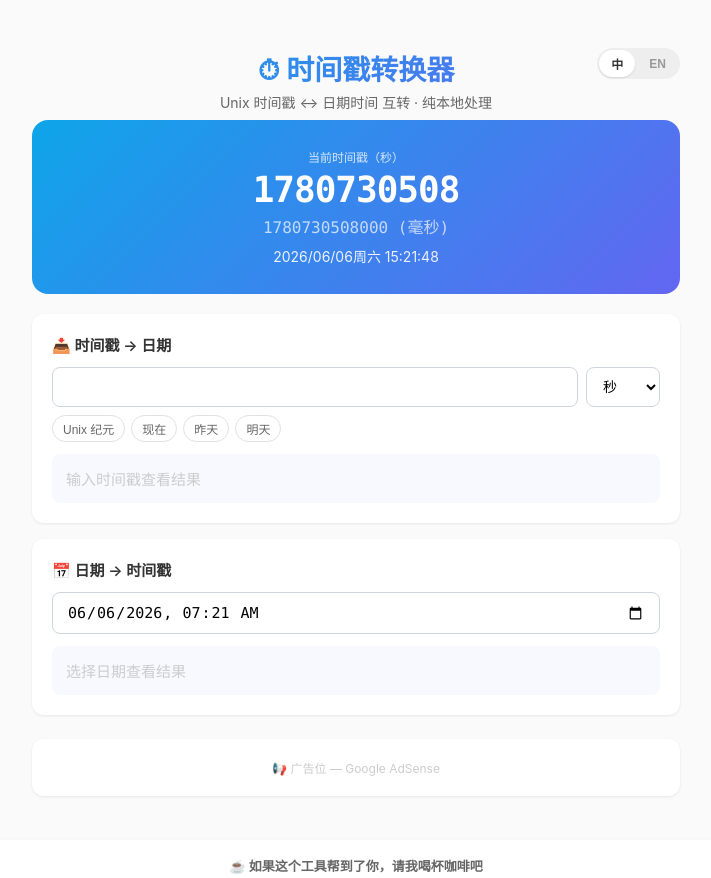
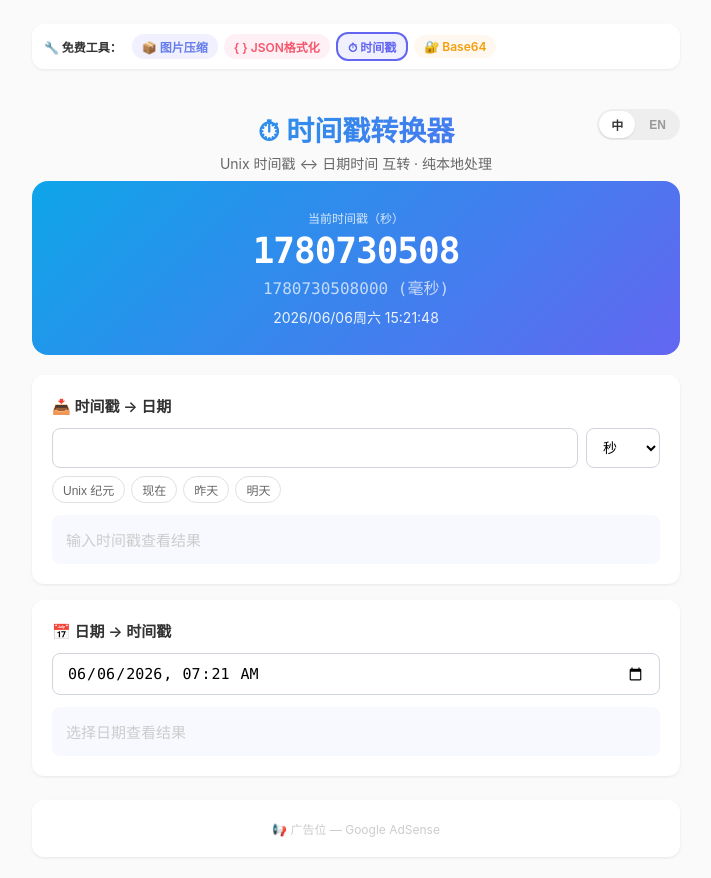
Before and after one commit to wangdianyao061029-design/timestamp-converter, a plain HTML site: page index.html in a window 1280 px wide. Shown: the top 878 px of the page, without its empty margins (284-995 px from the left). Drawn offline with Linux system fonts and the light colour scheme.

Commit message:
feat: add tool nav, AdSense, Google Analytics, SEO optimization

```diff
--- a/index.html
+++ b/index.html
@@ -38,9 +38,20 @@ header p{color:#666;margin-top:4px;font-size:14px}
 .toast.show{opacity:1}
 footer{text-align:center;padding:24px 0;color:#999;font-size:12px}
 </style>
+<script async src="https://www.googletagmanager.com/gtag/js?id=G-XXXXXXXXXX"></script>
+<script>window.dataLayer=window.dataLayer||[];function gtag(){dataLayer.push(arguments)}gtag('js',new Date());gtag('config','G-XXXXXXXXXX');</script>
 </head>
 <body>
 <div class="container">
+<div class="tool-nav" style="background:#fff;border-radius:12px;padding:8px 12px;margin-bottom:16px;box-shadow:0 1px 3px rgba(0,0,0,.08);overflow-x:auto">
+  <div style="display:flex;gap:6px;align-items:center;font-size:12px;white-space:nowrap;min-width:max-content">
+    <span style="font-weight:700;color:#333;margin-right:4px" data-i18n="toolsNav">🔧 免费工具：</span>
+    <a href="https://wangdianyao061029-design.github.io/image-compressor/" style="padding:4px 10px;border-radius:12px;text-decoration:none;color:#667eea;background:#f0f0ff;font-weight:600">📦 图片压缩</a>
+    <a href="https://wangdianyao061029-design.github.io/json-formatter/" style="padding:4px 10px;border-radius:12px;text-decoration:none;color:#f5576c;background:#fff0f5;font-weight:600">{ } JSON格式化</a>
+    <a href="https://wangdianyao061029-design.github.io/timestamp-converter/" style="padding:4px 10px;border-radius:12px;text-decoration:none;color:#6366f1;background:#f0f0ff;font-weight:600;border:2px solid #6366f1">⏱ 时间戳</a>
+    <a href="https://wangdianyao061029-design.github.io/base64-tool/" style="padding:4px 10px;border-radius:12px;text-decoration:none;color:#f59e0b;background:#fff8f0;font-weight:600">🔐 Base64</a>
+  </div>
+</div>
   <header>
     <div class="lang-switch">
       <button class="active" onclick="setLang('zh')">中</button>
```
